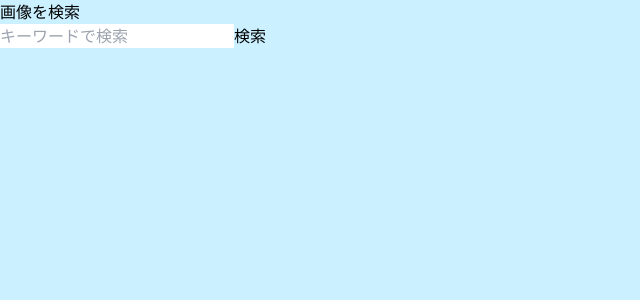
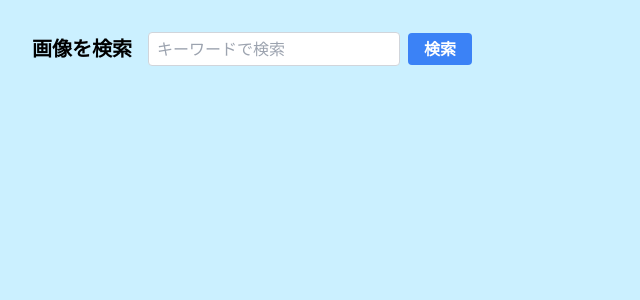
Before and after one commit to shin-tc-10/next-photo-search, a Next.js app: page / in a window 1280 px wide. Shown: the top 300 px of the page, without its empty margins (0-640 px from the left). Built offline with nearby package versions, Linux system fonts and the light colour scheme.

Commit message:
スタイル調整

```diff
--- a/src/app/globals.css
+++ b/src/app/globals.css
@@ -5,24 +5,3 @@
 body {
   background-color: rgb(203, 240, 255);
 }
-
-
-.photo-search-area {
-  width: 100vw;
-  height: 100vh;
-}
-
-.photo-search-form {
-  width: 30%;
-  height: 10%;
-}
-
-.photo-disp {
-  display: flex;
-  flex-wrap: wrap;
-}
-
-.photo {
-  padding: 30px;
-  width: 30%;
-}
--- a/src/app/page.tsx
+++ b/src/app/page.tsx
@@ -20,23 +20,32 @@ export default function Home() {
       const response = await fetch(`https://pixabay.com/api/?key=${process.env.NEXT_PUBLIC_PIXABAY_API}&q=${searchKeyword}&image_type=photo`)
       const photoSearchResult = await response.json();
       setSearchResult(photoSearchResult.hits);
+      console.log(photoSearchResult);
+
     }
   }
 
   return (
-    <div className="photo-search-area">
-      <div className="photo-search-form">
-        <form onSubmit={handleSubmit}>
-          <h1>画像を検索</h1>
-          <input type="text" placeholder="キーワードで検索" onChange={handleSearchKeyword}></input>
-          <button type="submit">検索</button>
+    <div className="photo-search-area p-8">
+      <div className="photo-search-form mb-4">
+        <form onSubmit={handleSubmit} className="flex items-center">
+          <h1 className="text-xl font-bold mr-4">画像を検索</h1>
+          <input
+            type="text"
+            placeholder="キーワードで検索"
+            onChange={handleSearchKeyword}
+            className="border border-gray-300 px-2 py-1 rounded"
+          />
+          <button type="submit" className="ml-2 bg-blue-500 hover:bg-blue-700 text-white font-bold py-1 px-4 rounded">
+            検索
+          </button>
         </form>
       </div>
-      <div className="photo-disp">
+      <div className="photo-disp grid grid-cols-1 md:grid-cols-3 gap-4">
         {searchResult.map((result: any) => (
           <div key={result.id} className="photo">
-            <a href={result.pageURL}>
-              <img src={result.largeImageURL}></img>
+            <a href={result.pageURL} target="_blank" rel="noopener noreferrer">
+              <img src={result.largeImageURL} alt={result.tags} className="w-full h-auto" />
             </a>
           </div>
         ))}
```
